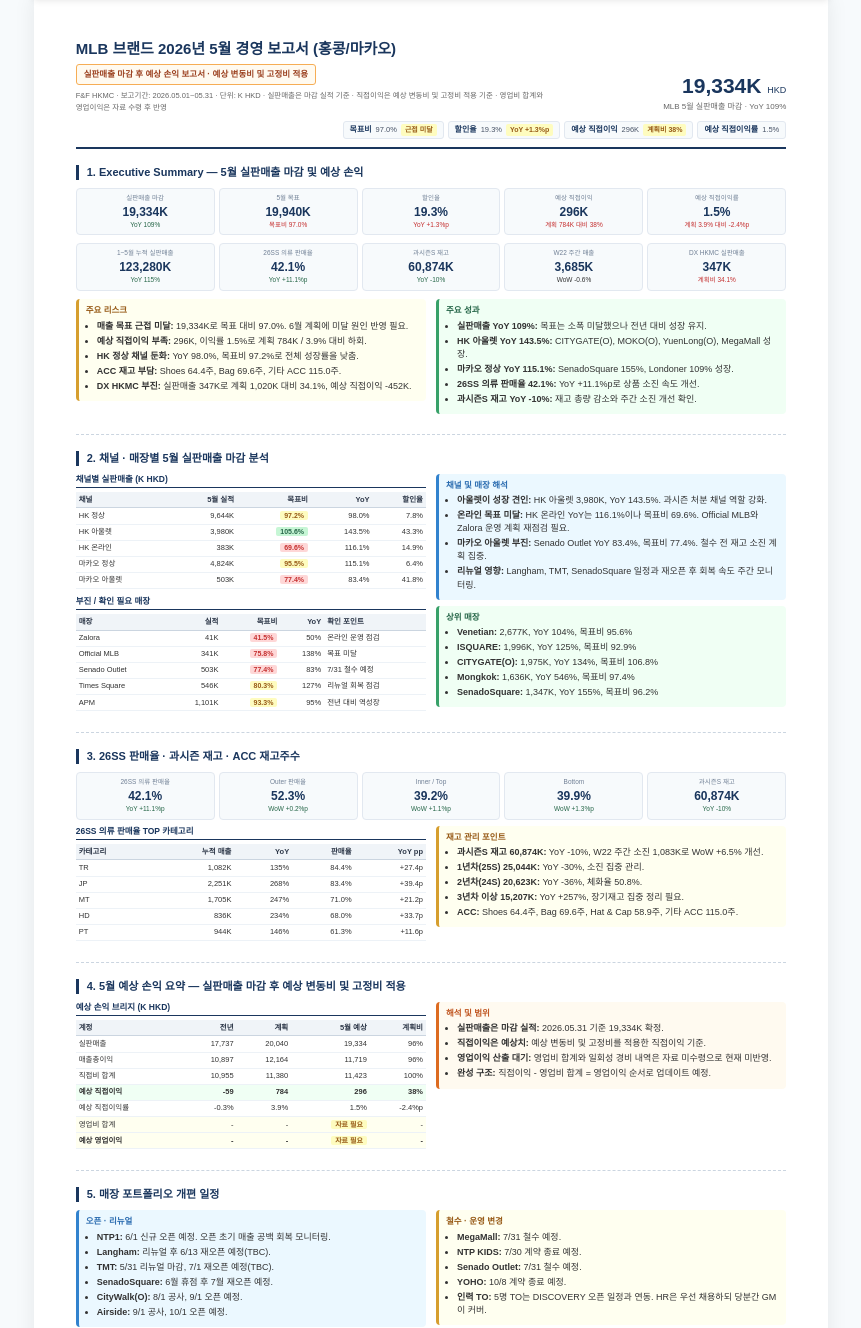
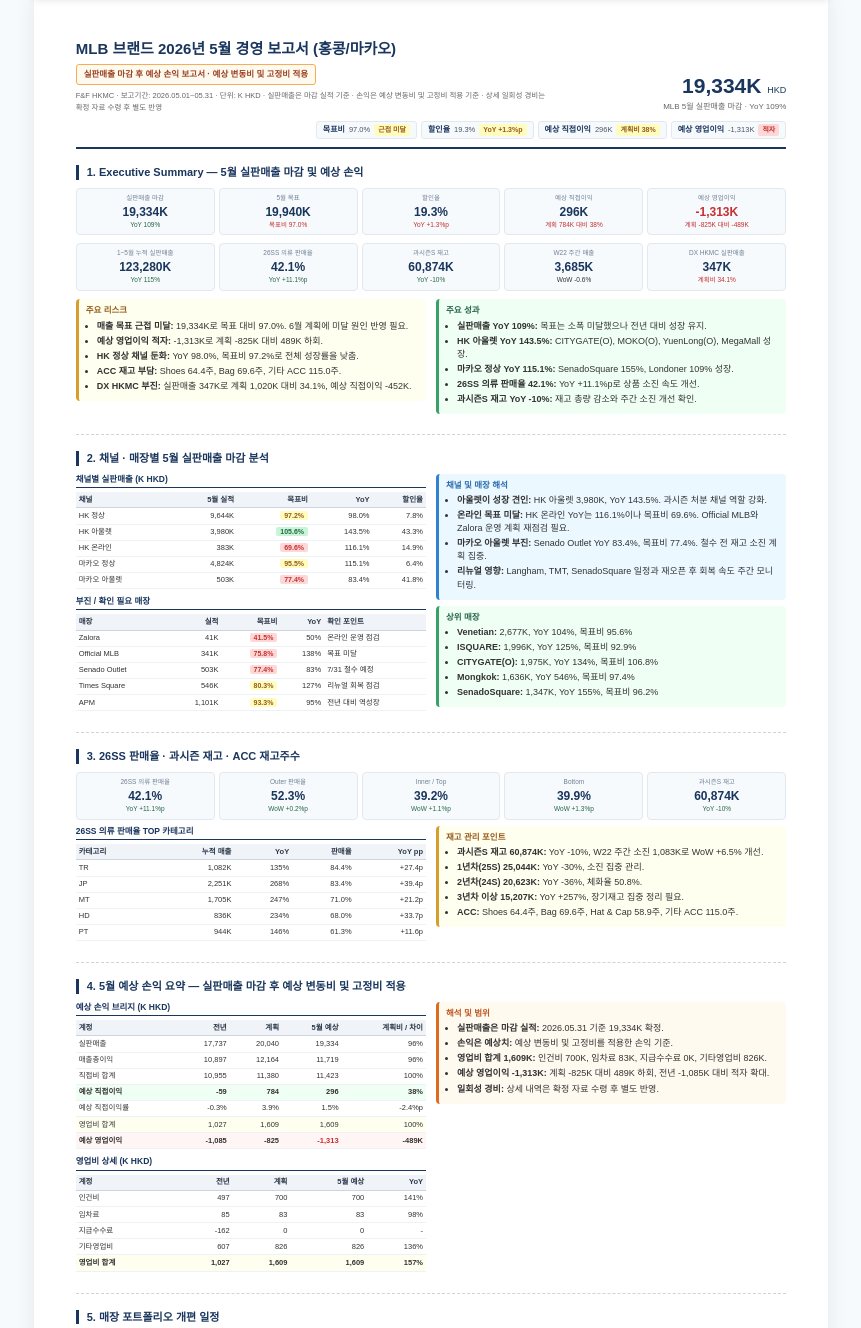
Before and after one commit to zbwbabe-source/hkmc_summary_report, a website: page index.html in a window 1280 px wide. Shown: the part 31-1359 px from the top of the page, without its empty margins (209-1070 px from the left). Drawn offline with Linux system fonts and the light colour scheme.

Commit message:
Add operating expense and profit forecast

```diff
--- a/index.html
+++ b/index.html
@@ -84,7 +84,7 @@
     <div class="header-left">
       <h1>MLB 브랜드 2026년 5월 경영 보고서 (홍콩/마카오)</h1>
       <div class="report-badge">실판매출 마감 후 예상 손익 보고서 · 예상 변동비 및 고정비 적용</div>
-      <p>F&amp;F HKMC · 보고기간: 2026.05.01~05.31 · 단위: K HKD · 실판매출은 마감 실적 기준 · 직접이익은 예상 변동비 및 고정비 적용 기준 · 영업비 합계와 영업이익은 자료 수령 후 반영</p>
+      <p>F&amp;F HKMC · 보고기간: 2026.05.01~05.31 · 단위: K HKD · 실판매출은 마감 실적 기준 · 손익은 예상 변동비 및 고정비 적용 기준 · 상세 일회성 경비는 확정 자료 수령 후 별도 반영</p>
     </div>
     <div class="header-right">
       <div class="big-num">19,334K <span>HKD</span></div>
@@ -94,7 +94,7 @@
       <div class="summary-chip"><strong>목표비</strong> 97.0% <span class="badge-warn">근접 미달</span></div>
       <div class="summary-chip"><strong>할인율</strong> 19.3% <span class="badge-warn">YoY +1.3%p</span></div>
       <div class="summary-chip"><strong>예상 직접이익</strong> 296K <span class="badge-warn">계획비 38%</span></div>
-      <div class="summary-chip"><strong>예상 직접이익률</strong> 1.5%</div>
+      <div class="summary-chip"><strong>예상 영업이익</strong> -1,313K <span class="badge-down">적자</span></div>
     </div>
   </div>
 
@@ -104,7 +104,7 @@
     <div class="kpi-box"><div class="kpi-label">5월 목표</div><div class="kpi-value">19,940K</div><div class="kpi-change down">목표비 97.0%</div></div>
     <div class="kpi-box"><div class="kpi-label">할인율</div><div class="kpi-value">19.3%</div><div class="kpi-change down">YoY +1.3%p</div></div>
     <div class="kpi-box"><div class="kpi-label">예상 직접이익</div><div class="kpi-value">296K</div><div class="kpi-change down">계획 784K 대비 38%</div></div>
-    <div class="kpi-box"><div class="kpi-label">예상 직접이익률</div><div class="kpi-value">1.5%</div><div class="kpi-change down">계획 3.9% 대비 -2.4%p</div></div>
+    <div class="kpi-box"><div class="kpi-label">예상 영업이익</div><div class="kpi-value" style="color:#c53030;">-1,313K</div><div class="kpi-change down">계획 -825K 대비 -489K</div></div>
   </div>
   <div class="kpi-grid">
     <div class="kpi-box"><div class="kpi-label">1~5월 누적 실판매출</div><div class="kpi-value">123,280K</div><div class="kpi-change up">YoY 115%</div></div>
@@ -119,7 +119,7 @@
         <div class="box-title yellow">주요 리스크</div>
         <ul>
           <li><b>매출 목표 근접 미달:</b> 19,334K로 목표 대비 97.0%. 6월 계획에 미달 원인 반영 필요.</li>
-          <li><b>예상 직접이익 부족:</b> 296K, 이익률 1.5%로 계획 784K / 3.9% 대비 하회.</li>
+          <li><b>예상 영업이익 적자:</b> -1,313K로 계획 -825K 대비 489K 하회.</li>
           <li><b>HK 정상 채널 둔화:</b> YoY 98.0%, 목표비 97.2%로 전체 성장률을 낮춤.</li>
           <li><b>ACC 재고 부담:</b> Shoes 64.4주, Bag 69.6주, 기타 ACC 115.0주.</li>
           <li><b>DX HKMC 부진:</b> 실판매출 347K로 계획 1,020K 대비 34.1%, 예상 직접이익 -452K.</li>
@@ -234,14 +234,23 @@
       <div class="section">
         <div class="section-title">예상 손익 브리지 (K HKD)</div>
         <table>
-          <tr><th>계정</th><th class="num">전년</th><th class="num">계획</th><th class="num">5월 예상</th><th class="num">계획비</th></tr>
+          <tr><th>계정</th><th class="num">전년</th><th class="num">계획</th><th class="num">5월 예상</th><th class="num">계획비 / 차이</th></tr>
           <tr><td>실판매출</td><td class="num">17,737</td><td class="num">20,040</td><td class="num">19,334</td><td class="num">96%</td></tr>
           <tr><td>매출총이익</td><td class="num">10,897</td><td class="num">12,164</td><td class="num">11,719</td><td class="num">96%</td></tr>
           <tr><td>직접비 합계</td><td class="num">10,955</td><td class="num">11,380</td><td class="num">11,423</td><td class="num">100%</td></tr>
           <tr style="font-weight:bold;background:#f0fff4;"><td>예상 직접이익</td><td class="num">-59</td><td class="num">784</td><td class="num">296</td><td class="num">38%</td></tr>
           <tr><td>예상 직접이익률</td><td class="num">-0.3%</td><td class="num">3.9%</td><td class="num">1.5%</td><td class="num">-2.4%p</td></tr>
-          <tr style="background:#fffff0;"><td>영업비 합계</td><td class="num">-</td><td class="num">-</td><td class="num"><span class="badge-warn">자료 필요</span></td><td class="num">-</td></tr>
-          <tr style="font-weight:bold;background:#fffff0;"><td>예상 영업이익</td><td class="num">-</td><td class="num">-</td><td class="num"><span class="badge-warn">자료 필요</span></td><td class="num">-</td></tr>
+          <tr style="background:#fffff0;"><td>영업비 합계</td><td class="num">1,027</td><td class="num">1,609</td><td class="num">1,609</td><td class="num">100%</td></tr>
+          <tr style="font-weight:bold;background:#fff5f5;"><td>예상 영업이익</td><td class="num">-1,085</td><td class="num">-825</td><td class="num" style="color:#c53030;">-1,313</td><td class="num">-489K</td></tr>
+        </table>
+        <div class="section-title" style="margin-top:7px;">영업비 상세 (K HKD)</div>
+        <table>
+          <tr><th>계정</th><th class="num">전년</th><th class="num">계획</th><th class="num">5월 예상</th><th class="num">YoY</th></tr>
+          <tr><td>인건비</td><td class="num">497</td><td class="num">700</td><td class="num">700</td><td class="num">141%</td></tr>
+          <tr><td>임차료</td><td class="num">85</td><td class="num">83</td><td class="num">83</td><td class="num">98%</td></tr>
+          <tr><td>지급수수료</td><td class="num">-162</td><td class="num">0</td><td class="num">0</td><td class="num">-</td></tr>
+          <tr><td>기타영업비</td><td class="num">607</td><td class="num">826</td><td class="num">826</td><td class="num">136%</td></tr>
+          <tr style="font-weight:bold;background:#fffff0;"><td>영업비 합계</td><td class="num">1,027</td><td class="num">1,609</td><td class="num">1,609</td><td class="num">157%</td></tr>
         </table>
       </div>
     </div>
@@ -250,9 +259,10 @@
         <div class="box-title orange">해석 및 범위</div>
         <ul>
           <li><b>실판매출은 마감 실적:</b> 2026.05.31 기준 19,334K 확정.</li>
-          <li><b>직접이익은 예상치:</b> 예상 변동비 및 고정비를 적용한 직접이익 기준.</li>
-          <li><b>영업이익 산출 대기:</b> 영업비 합계와 일회성 경비 내역은 자료 미수령으로 현재 미반영.</li>
-          <li><b>완성 구조:</b> 직접이익 - 영업비 합계 = 영업이익 순서로 업데이트 예정.</li>
+          <li><b>손익은 예상치:</b> 예상 변동비 및 고정비를 적용한 손익 기준.</li>
+          <li><b>영업비 합계 1,609K:</b> 인건비 700K, 임차료 83K, 지급수수료 0K, 기타영업비 826K.</li>
+          <li><b>예상 영업이익 -1,313K:</b> 계획 -825K 대비 489K 하회, 전년 -1,085K 대비 적자 확대.</li>
+          <li><b>일회성 경비:</b> 상세 내역은 확정 자료 수령 후 별도 반영.</li>
         </ul>
       </div>
     </div>
@@ -318,7 +328,7 @@
           <li><b>과시즌 소진:</b> 60,874K 재고 중 25S·24S 집중 정리, 주간 소진 모니터링.</li>
           <li><b>온라인 개선:</b> Official MLB와 Zalora 목표 미달 원인 분석 및 프로모션 보강.</li>
           <li><b>정상점 회복:</b> HK 정상 채널 YoY 98.0% 개선을 위한 매장별 액션 점검.</li>
-          <li><b>예상 손익 업데이트:</b> 영업비 상세와 일회성 경비 확정 수령 후 손익 재산출.</li>
+          <li><b>예상 손익 업데이트:</b> 일회성 경비 확정 내역 수령 후 영업이익 재산출.</li>
         </ul>
       </div>
     </div>
@@ -331,6 +341,7 @@
           <tr><td>실판매출 YoY</td><td class="num">109%</td><td class="num">성장</td><td class="num">양호</td></tr>
           <tr><td>예상 직접이익</td><td class="num">296K</td><td class="num">784K</td><td class="num">주의</td></tr>
           <tr><td>예상 직접이익률</td><td class="num">1.5%</td><td class="num">3.9%</td><td class="num">주의</td></tr>
+          <tr><td>예상 영업이익</td><td class="num">-1,313K</td><td class="num">-825K</td><td class="num">위험</td></tr>
           <tr><td>26SS 의류 판매율</td><td class="num">42.1%</td><td class="num">YoY +11.1p</td><td class="num">양호</td></tr>
           <tr><td>과시즌S 재고</td><td class="num">60,874K</td><td class="num">YoY -10%</td><td class="num">관리</td></tr>
           <tr><td>DX HKMC 매출</td><td class="num">347K</td><td class="num">1,020K</td><td class="num">위험</td></tr>
```
